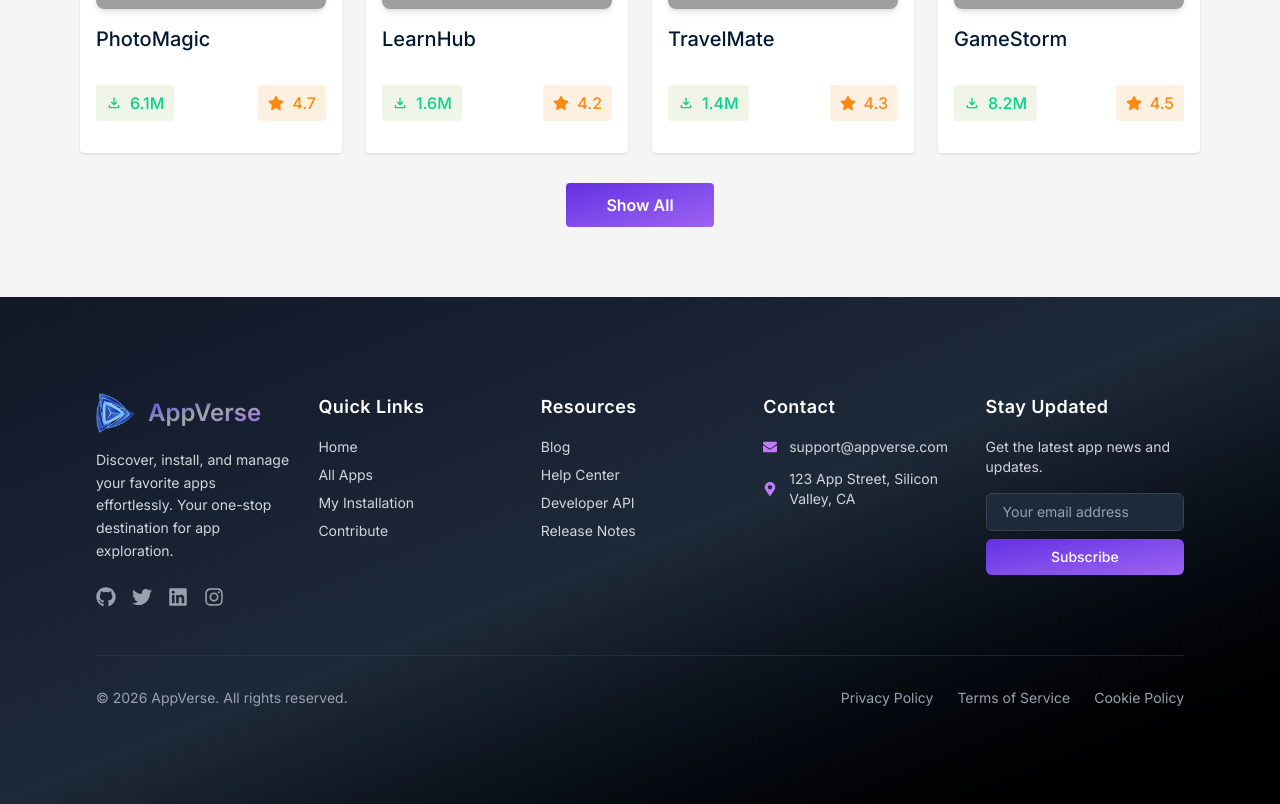
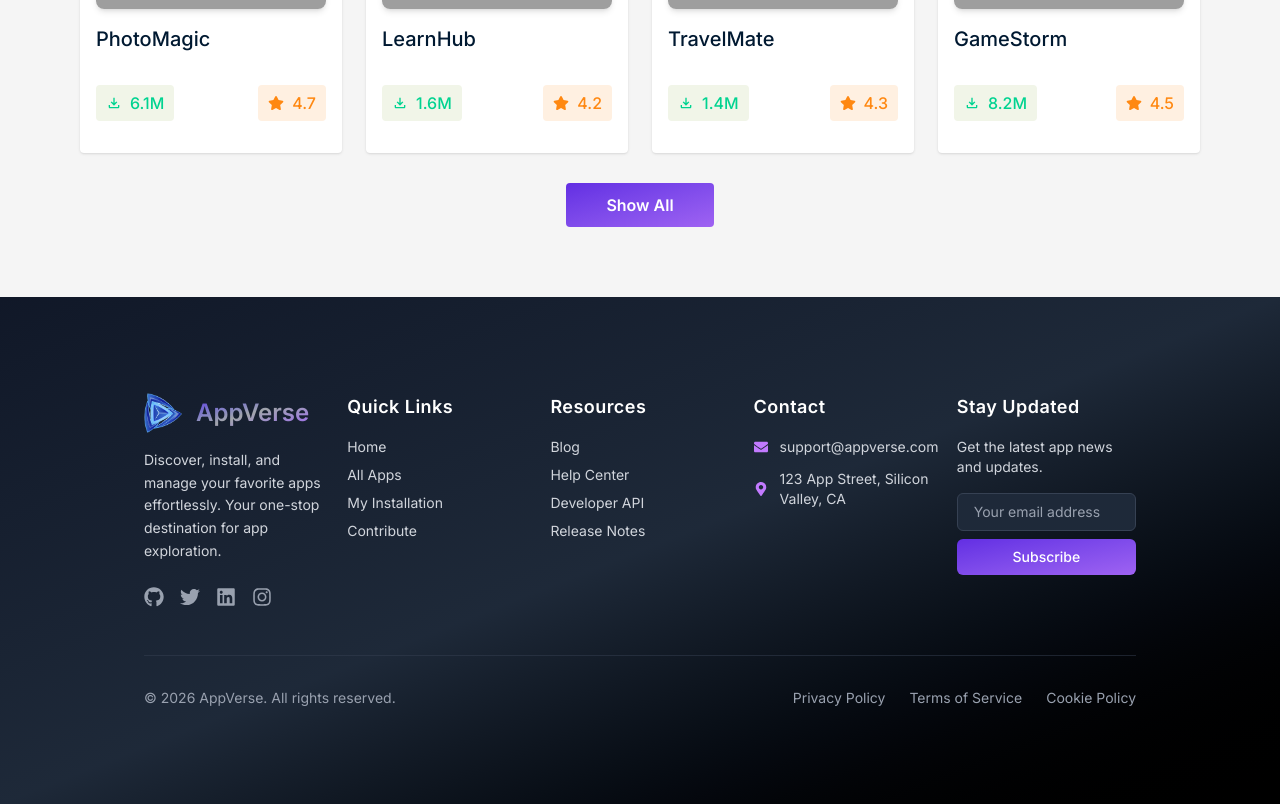
Before and after one commit to khalidhossain5000/next-level-hero-io-web-app, a React (Vite) app: page / in a window 1280 px wide. Shown: the part 2109-2913 px from the top of the page. Built offline with nearby package versions, Linux system fonts and the light colour scheme; grey boxes are pictures that could not be loaded.

Commit message:
not found message link redirect added

```diff
--- a/src/components/Footer/Footer.jsx
+++ b/src/components/Footer/Footer.jsx
@@ -13,7 +13,7 @@ import { Link } from "react-router";
 const Footer = () => {
   return (
     <footer className="bg-gradient-to-br from-gray-900 via-gray-800 to-black text-white">
-      <div className=" px-6 py-12 md:p-24">
+      <div className=" px-6 py-12 md:p-24 xl:px-36">
         {/* 5 Column Grid - Responsive */}
         <div className="grid grid-cols-1 sm:grid-cols-2 md:grid-cols-3 lg:grid-cols-5 gap-4 lg:gap-6">
           {/* Column 1: Branding */}
--- a/src/pages/ErrorNotFoundPages/AppNotFoundMessage/NotFound.jsx
+++ b/src/pages/ErrorNotFoundPages/AppNotFoundMessage/NotFound.jsx
@@ -1,5 +1,6 @@
 import React from "react";
 import notFoundImg from "../../../assets/App-Error.png";
+import { Link } from "react-router";
 const NotFound = () => {
   return (
     <section className="h-[calc(100vh-90px)]  bg-[#f5f5f5] p-10 md:p-12 lg:p-14 xl:p-20">
@@ -18,9 +19,11 @@ const NotFound = () => {
         The App you are requesting is not found on our system.  please try another apps
         </p>
 
-        <button className="bg-linear-to-br from-[#632EE3] to-[#9F62F2] px-6 lg:px-12 py-3 rounded-sm text-xl font-semibold flex items-center gap-2 text-white mt-4 xl:mt-8 mx-auto">
+        <Link to='/apps'>
+        <button className="bg-linear-to-br from-[#632EE3] to-[#9F62F2] px-6 lg:px-12 py-3 rounded-sm text-xl cursor-pointer font-semibold flex items-center gap-2 text-white mt-4 xl:mt-8 mx-auto">
           Go Back
         </button>
+        </Link>
       </div>
     </section>
   );
```
